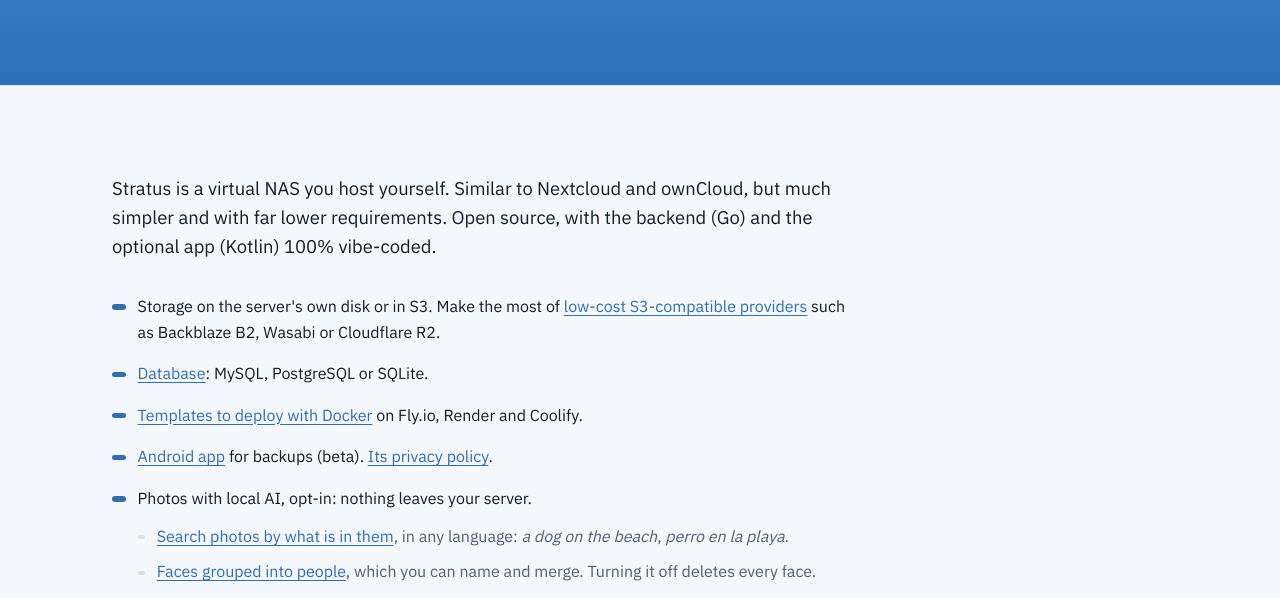
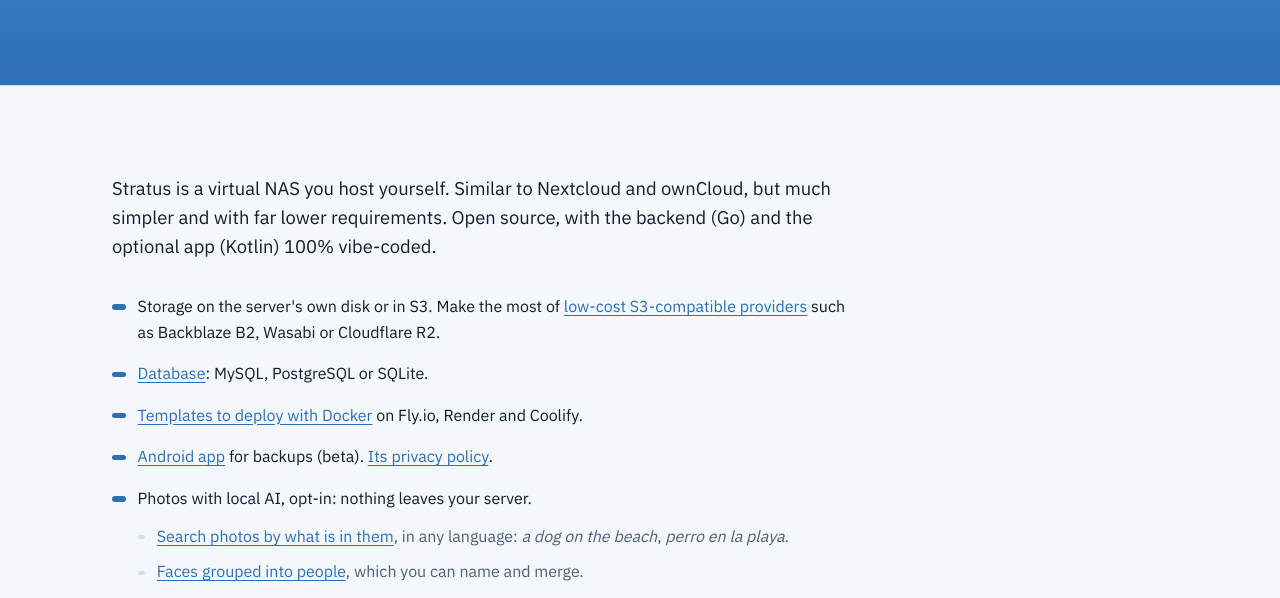
Before and after one commit to stratus-private-cloud/stratus-private-cloud.github.io, a plain HTML site: page index.html in a window 1280 px wide. Shown: the part 331-929 px from the top of the page. Drawn offline with Linux system fonts and the light colour scheme; a web font is replaced by a local one.

Commit message:
Update index.html

```diff
--- a/index.html
+++ b/index.html
@@ -200,7 +200,7 @@ footer .wrap { display: flex; flex-wrap: wrap; justify-content: space-between; g
       <li>Photos with local AI, opt-in: nothing leaves your server.
         <ul>
           <li><a href="https://github.com/stratus-private-cloud/stratus-backend#web-ui">Search photos by what is in them</a>, in any language: <i>a dog on the beach</i>, <i>perro en la playa</i>.</li>
-          <li><a href="https://github.com/stratus-private-cloud/stratus-backend#web-ui">Faces grouped into people</a>, which you can name and merge. Turning it off deletes every face.</li>
+          <li><a href="https://github.com/stratus-private-cloud/stratus-backend#web-ui">Faces grouped into people</a>, which you can name and merge.</li>
         </ul>
       </li>
       <li>Single user: a truly private cloud, just for you. No permission systems or user accounts to manage.</li>
```
